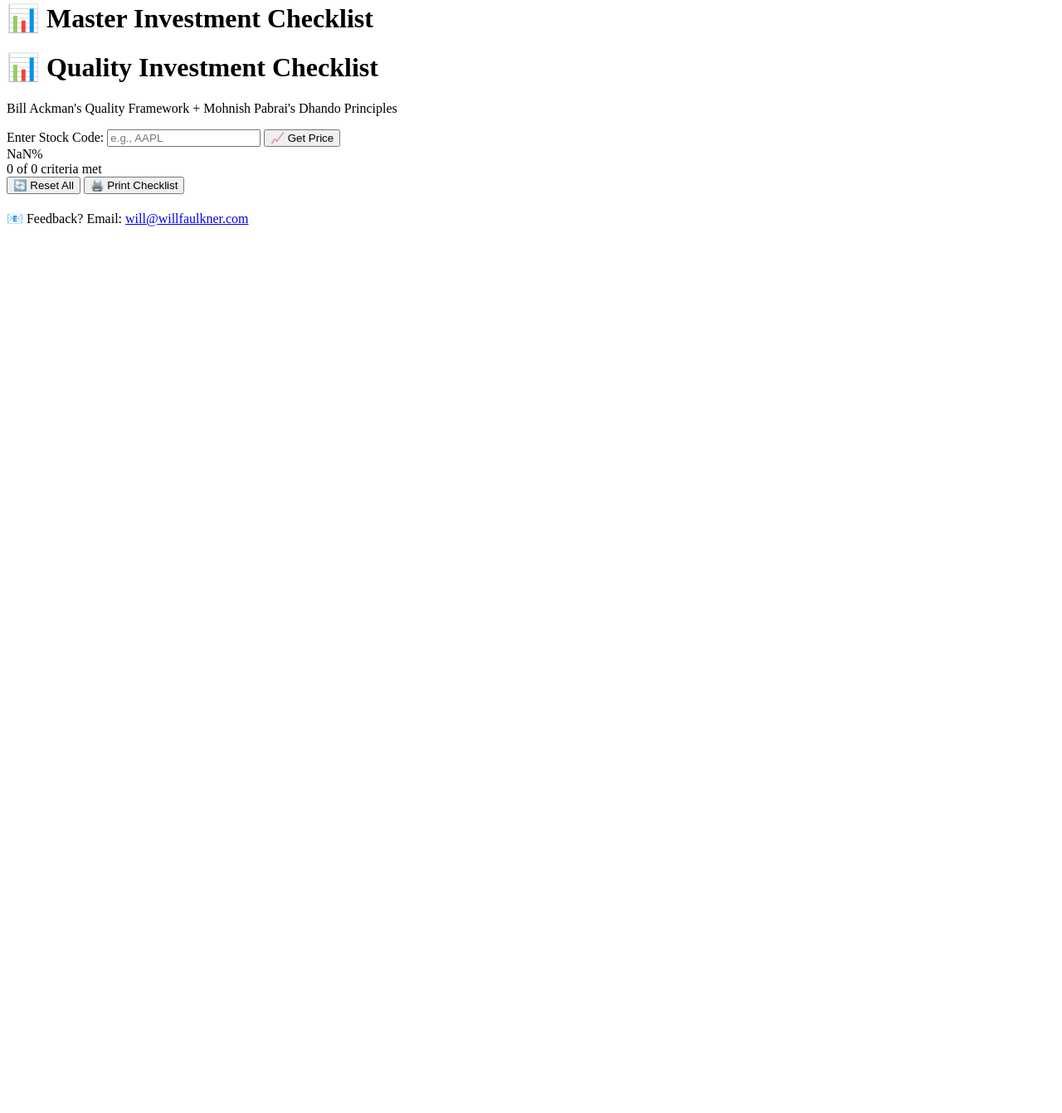
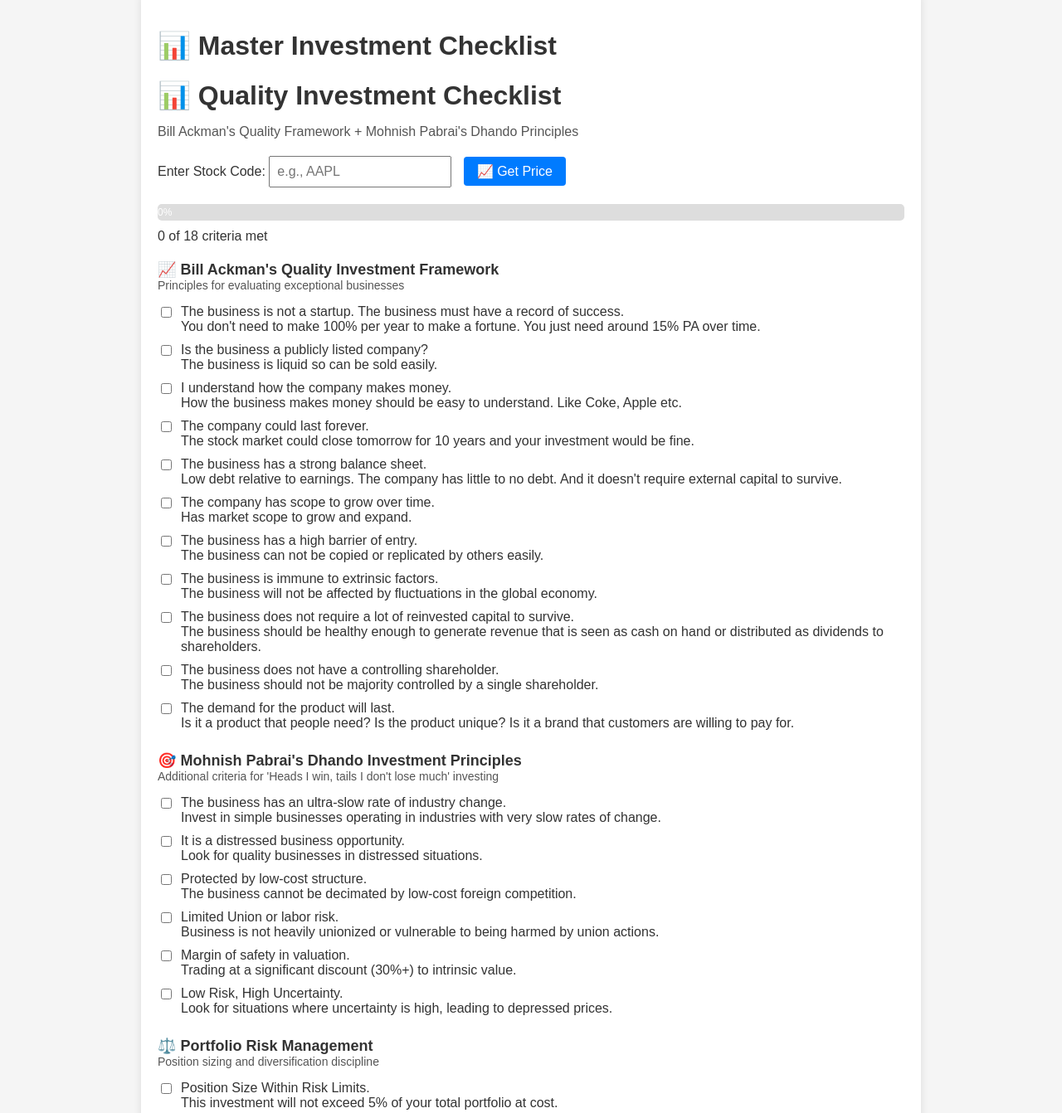
Before and after one commit to will839/checklist-V2, a plain HTML site: page index.html in a window 1280 px wide. Shown: the part 5-1347 px from the top of the page at 83% size. Before the commit the page ends 800 px from the top, so only its background shows below. Drawn offline with Linux system fonts and the light colour scheme.

Commit message:
Update index.html

```diff
--- a/index.html
+++ b/index.html
@@ -1,3 +1,30 @@
+<!DOCTYPE html>
+<html lang="en">
+<head>
+<meta charset="UTF-8">
+<meta name="viewport" content="width=device-width, initial-scale=1.0">
+<title>Investment Checklist + Stock Price</title>
+<style>
+  body { font-family: Arial, sans-serif; margin:0; padding:0; background:#f5f5f5; color:#333; }
+  .container { max-width:900px; margin:auto; padding:20px; background:white; box-shadow:0 0 10px rgba(0,0,0,0.1); }
+  .header h1 { margin-bottom:5px; }
+  .header p { margin-bottom:20px; color:#555; }
+  .stock-input-section { margin-bottom:20px; }
+  .stock-input-section input { padding:8px; font-size:16px; width:200px; margin-right:10px; }
+  .btn { padding:8px 16px; font-size:16px; cursor:pointer; background:#007BFF; color:white; border:none; border-radius:4px; }
+  .btn:hover { background:#0056b3; }
+  .progress-bar-container { width:100%; background:#ddd; border-radius:5px; overflow:hidden; margin-bottom:10px; height:20px; }
+  .progress-bar { height:100%; background:#28a745; text-align:center; color:white; line-height:20px; font-size:12px; width:0%; }
+  .progress-text { margin-bottom:10px; }
+  .section-header { margin-top:20px; }
+  .section-title { font-weight:bold; font-size:18px; }
+  .section-subtitle { font-size:14px; color:#555; margin-bottom:10px; }
+  .checklist-item { padding:5px 0; }
+  .checklist-item.checked .item-title { text-decoration: line-through; color:#999; }
+  #stockResult { margin-top:20px; font-weight:bold; font-size:16px; color:#007BFF; }
+  .actions { margin-top:20px; }
+</style>
+</head>
 <body>
 <div class="container">
   <div class="header">
@@ -23,22 +50,59 @@
   <div class="scrollable-content" id="checklistContainer"></div>
 
   <div class="actions">
-      <button class="btn btn-reset" onclick="resetChecklist()">🔄 Reset All</button>
-      <button class="btn btn-print" onclick="window.print()">🖨️ Print Checklist</button>
+    <button class="btn" onclick="resetChecklist()">🔄 Reset All</button>
+    <button class="btn" onclick="window.print()">🖨️ Print Checklist</button>
   </div>
 
   <!-- Stock Result Display -->
-    <div id="stockResult" style="margin-top:20px; font-weight:bold;"></div>
+  <div id="stockResult"></div>
 
-    <div class="footer">
+  <div class="footer" style="margin-top:20px;">
     <p>📧 Feedback? Email: <a href="mailto:will@willfaulkner.com">will@willfaulkner.com</a></p>
   </div>
 </div>
 
 <script>
+// --- Checklist Data ---
 const checklistSections = [
-      // ... (your existing checklistSections here) ...
+  {
+    title: "📈 Bill Ackman's Quality Investment Framework",
+    subtitle: "Principles for evaluating exceptional businesses",
+    items: [
+      { title: "The business is not a startup. The business must have a record of success.", description: "You don't need to make 100% per year to make a fortune. You just need around 15% PA over time." },
+      { title: "Is the business a publicly listed company?", description: "The business is liquid so can be sold easily." },
+      { title: "I understand how the company makes money.", description: "How the business makes money should be easy to understand. Like Coke, Apple etc." },
+      { title: "The company could last forever.", description: "The stock market could close tomorrow for 10 years and your investment would be fine." },
+      { title: "The business has a strong balance sheet.", description: "Low debt relative to earnings. The company has little to no debt. And it doesn't require external capital to survive." },
+      { title: "The company has scope to grow over time.", description: "Has market scope to grow and expand." },
+      { title: "The business has a high barrier of entry.", description: "The business can not be copied or replicated by others easily." },
+      { title: "The business is immune to extrinsic factors.", description: "The business will not be affected by fluctuations in the global economy." },
+      { title: "The business does not require a lot of reinvested capital to survive.", description: "The business should be healthy enough to generate revenue that is seen as cash on hand or distributed as dividends to shareholders." },
+      { title: "The business does not have a controlling shareholder.", description: "The business should not be majority controlled by a single shareholder." },
+      { title: "The demand for the product will last.", description: "Is it a product that people need? Is the product unique? Is it a brand that customers are willing to pay for." }
+    ]
+  },
+  {
+    title: "🎯 Mohnish Pabrai's Dhando Investment Principles",
+    subtitle: "Additional criteria for 'Heads I win, tails I don't lose much' investing",
+    items: [
+      { title: "The business has an ultra-slow rate of industry change.", description: "Invest in simple businesses operating in industries with very slow rates of change." },
+      { title: "It is a distressed business opportunity.", description: "Look for quality businesses in distressed situations." },
+      { title: "Protected by low-cost structure.", description: "The business cannot be decimated by low-cost foreign competition." },
+      { title: "Limited Union or labor risk.", description: "Business is not heavily unionized or vulnerable to being harmed by union actions." },
+      { title: "Margin of safety in valuation.", description: "Trading at a significant discount (30%+) to intrinsic value." },
+      { title: "Low Risk, High Uncertainty.", description: "Look for situations where uncertainty is high, leading to depressed prices." }
+    ]
+  },
+  {
+    title: "⚖️ Portfolio Risk Management",
+    subtitle: "Position sizing and diversification discipline",
+    items: [
+      { title: "Position Size Within Risk Limits.", description: "This investment will not exceed 5% of your total portfolio at cost." }
+    ]
+  }
 ];
+
 let checkedItems = {};
 
 function initChecklist() {
@@ -52,19 +116,16 @@
   container.innerHTML = '';
   let globalIndex = 0;
 
-      checklistSections.forEach((section) => {
+  checklistSections.forEach(section => {
     const sectionHeader = document.createElement('div');
     sectionHeader.className = 'section-header';
-        sectionHeader.innerHTML = `
-          <div class="section-title">${section.title}</div>
-          <div class="section-subtitle">${section.subtitle}</div>
-        `;
+    sectionHeader.innerHTML = `<div class="section-title">${section.title}</div><div class="section-subtitle">${section.subtitle}</div>`;
     container.appendChild(sectionHeader);
 
     const checklist = document.createElement('div');
     checklist.className = 'checklist';
 
-        section.items.forEach((item) => {
+    section.items.forEach(item => {
       const isChecked = checkedItems[globalIndex] || false;
       const itemDiv = document.createElement('div');
       itemDiv.className = `checklist-item ${isChecked ? 'checked' : ''}`;
@@ -80,91 +141,49 @@
       checklist.appendChild(itemDiv);
       globalIndex++;
     });
-
     container.appendChild(checklist);
   });
 }
 
-    function getTotalItems() {
-      return checklistSections.reduce((total, section) => total + section.items.length, 0);
-    }
-
-    function toggleItem(index) {
-      checkedItems[index] = !checkedItems[index];
-      saveProgress();
-      renderChecklist();
-      updateProgress();
-    }
-
+function getTotalItems() { return checklistSections.reduce((total, section) => total + section.items.length, 0); }
+function toggleItem(index) { checkedItems[index] = !checkedItems[index]; saveProgress(); renderChecklist(); updateProgress(); }
 function updateProgress() {
   const total = getTotalItems();
   const checkedCount = Object.values(checkedItems).filter(Boolean).length;
   const percentage = Math.round((checkedCount / total) * 100);
-      const progressBar = document.getElementById('progressBar');
-      const progressText = document.getElementById('progressText');
-      progressBar.style.width = percentage + '%';
-      progressBar.textContent = percentage + '%';
-      progressText.textContent = `${checkedCount} of ${total} criteria met`;
+  document.getElementById('progressBar').style.width = percentage+'%';
+  document.getElementById('progressBar').textContent = percentage+'%';
+  document.getElementById('progressText').textContent = `${checkedCount} of ${total} criteria met`;
 }
+function saveProgress() { localStorage.setItem('masterInvestmentChecklist', JSON.stringify(checkedItems)); }
+function loadProgress() { const saved = localStorage.getItem('masterInvestmentChecklist'); if(saved) checkedItems = JSON.parse(saved); }
+function resetChecklist() { if(confirm('Are you sure you want to reset all checkboxes?')) { checkedItems={}; saveProgress(); renderChecklist(); updateProgress(); } }
 
-    function saveProgress() {
-      localStorage.setItem('masterInvestmentChecklist', JSON.stringify(checkedItems));
-    }
-
-    function loadProgress() {
-      const saved = localStorage.getItem('masterInvestmentChecklist');
-      if (saved) {
-        checkedItems = JSON.parse(saved);
-      }
-    }
-
-    function resetChecklist() {
-      if (confirm('Are you sure you want to reset all checkboxes?')) {
-        checkedItems = {};
-        saveProgress();
-        renderChecklist();
-        updateProgress();
-      }
-    }
-
-    // --- New: Fetch Stock Price from Alpha Vantage ---
+// --- Stock Price Function ---
 async function fetchStockPrice() {
   const symbol = document.getElementById('stockCode').value.trim().toUpperCase();
   const resultDiv = document.getElementById('stockResult');
+  if(!symbol) { resultDiv.textContent='Please enter a valid stock code.'; return; }
 
-      if (!symbol) {
-        resultDiv.textContent = 'Please enter a valid stock code.';
-        return;
-      }
-
-      // **IMPORTANT**: Replace this with your own API key from Alpha Vantage
-      const apiKey = 'YOUR_ALPHA_VANTAGE_API_KEY';
-
+  const apiKey = 'YOUR_ALPHA_VANTAGE_API_KEY'; // <-- Replace with your API key
   const url = `https://www.alphavantage.co/query?function=GLOBAL_QUOTE&symbol=${symbol}&apikey=${apiKey}`;
 
   try {
     const response = await fetch(url);
-        if (!response.ok) {
-          throw new Error(`HTTP error! status: ${response.status}`);
-        }
+    if(!response.ok) throw new Error(`HTTP ${response.status}`);
     const data = await response.json();
-
-        // The "Global Quote" endpoint returns object like { "Global Quote": { "05. price": "..." } }
     const quote = data["Global Quote"];
-        if (quote && quote["05. price"]) {
+    if(quote && quote["05. price"]) {
       const price = parseFloat(quote["05. price"]).toFixed(2);
-          resultDiv.textContent = `Current price for **${symbol}**: $${price}`;
-        } else {
-          resultDiv.textContent = `No quote found for symbol "${symbol}".`;
-        }
-
-      } catch (err) {
-        console.error('Error fetching stock price:', err);
-        resultDiv.textContent = 'Error fetching stock price. See console for details.';
+      resultDiv.textContent = `Current price for ${symbol}: $${price}`;
+    } else { resultDiv.textContent=`No quote found for "${symbol}".`; }
+  } catch(err) {
+    console.error(err);
+    resultDiv.textContent='Error fetching stock price. Check console.';
   }
 }
 
-    // Initialize checklist on page load
 initChecklist();
 </script>
 </body>
+</html>
```
Lines whose indentation alone changed are shown as unchanged.
